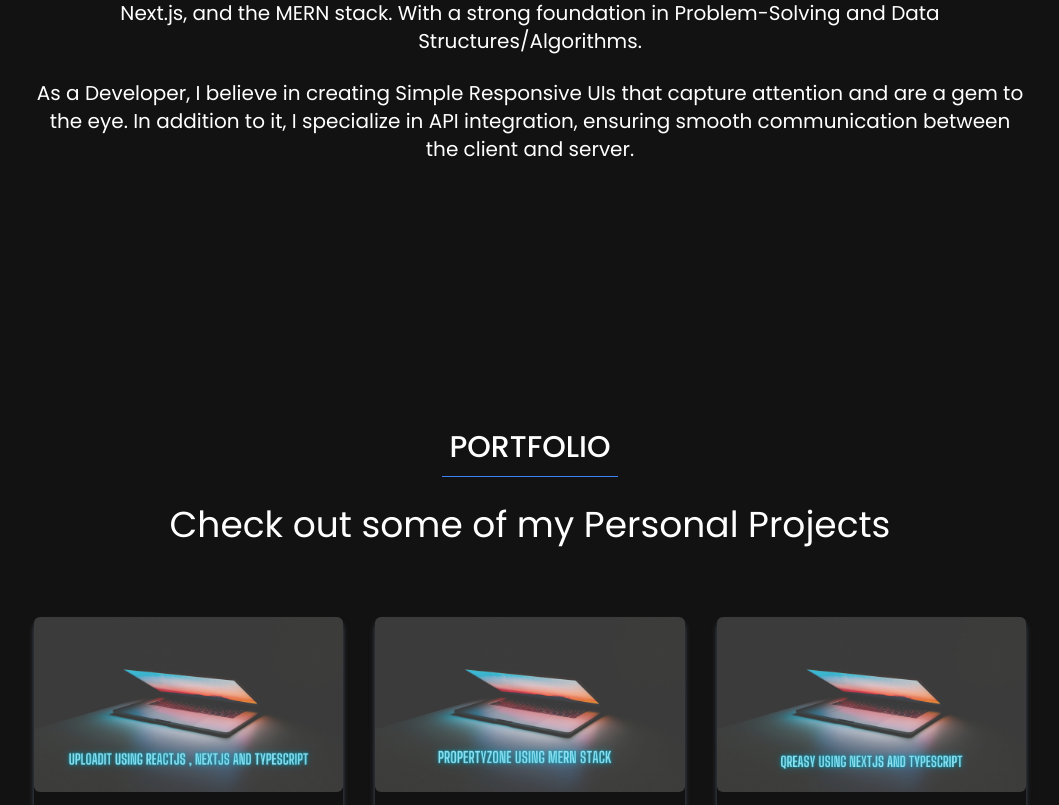
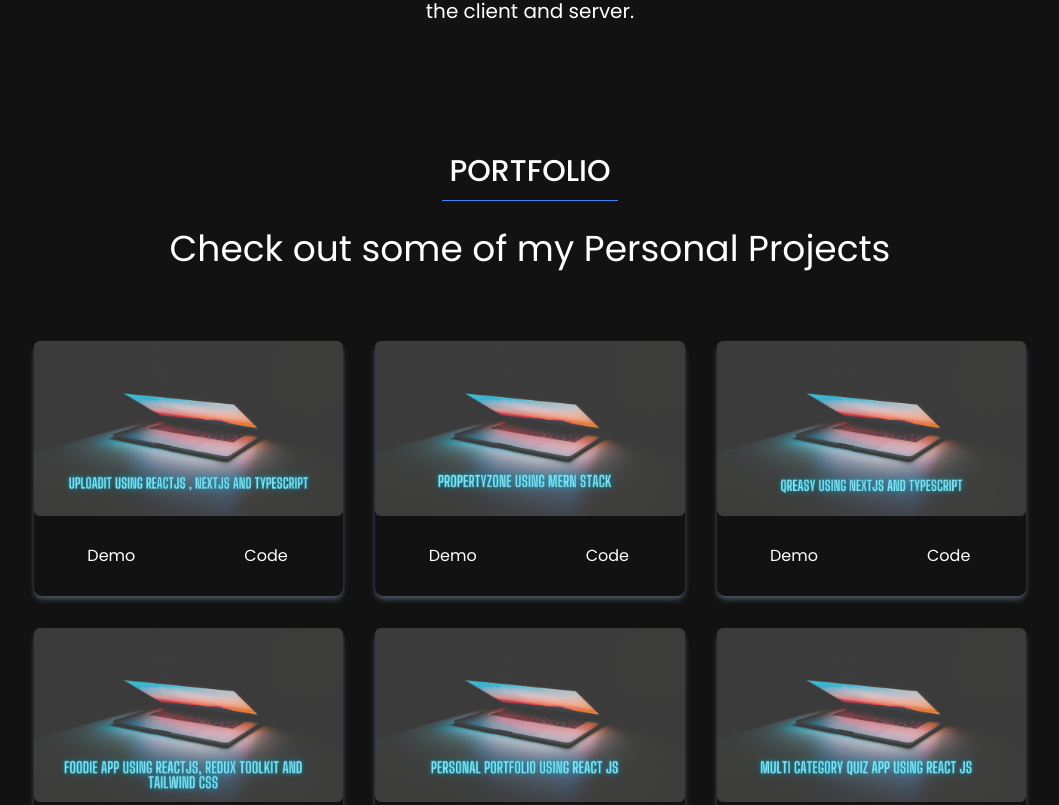
Before and after one commit to ankitbhatt885github/personalportfolio, a React (Create React App) app: page / in a window 1280 px wide. Shown: the part 955-1760 px from the top of the page, without its empty margins (110-1169 px from the left). Built offline with nearby package versions, Linux system fonts and the light colour scheme.

Commit message:
updated the UI

```diff
--- a/src/components/About.jsx
+++ b/src/components/About.jsx
@@ -7,7 +7,7 @@ const About = () => {
 
 
 
-    <div name="about" className="w-full h-screen text-white  ">
+    <div name="about" className="w-full text-white mt-24 ">
       <div className="max-w-screen-lg p-4 mx-auto flex flex-col justify-center w-full h-full ">
         <div className="pb-8">
         <div className="text-center">
--- a/src/components/Contact.jsx
+++ b/src/components/Contact.jsx
@@ -3,7 +3,7 @@ import React from "react";
 const Contact = () => {
     return (
 
-        <div name='contact' className="w-full h-screen   p-2 text-white">
+        <div name='contact' className="w-full h-screen mt-20  p-2 text-white">
             <div className="flex flex-col p-4 justify-center max-w-screen-lg mx-auto h-full">
                 <div className="pb-8">
                     <div className="text-center">
--- a/src/components/Experience.jsx
+++ b/src/components/Experience.jsx
@@ -100,7 +100,7 @@ const Experience = () => {
 
 
   return (
-    <div name='experience' className=" w-full h-full pt-10 md:pt-0">
+    <div name='experience' className=" w-full h-full pt-10 md:pt-0 mt-24">
 
       <div className="max-w-screen-lg mx-auto p-4 flex flex-col justify-center w-full h-full text-white">
         <div>
--- a/src/components/Portfolio.jsx
+++ b/src/components/Portfolio.jsx
@@ -78,7 +78,7 @@ const Portfolio = () => {
 
   ];
   return (
-    <div name="portfolio" className="  w-full text-white h-full mb-10 lg:mb-40 ">
+    <div name="portfolio" className="  w-full text-white  mb-10 lg:mb-40 mt-24">
 
       <div className="max-w-screen-lg p-4 mx-auto flex flex-col justify-center w-full h-full">
         <div className="pb-8">
--- a/src/components/Skillset.jsx
+++ b/src/components/Skillset.jsx
@@ -7,7 +7,7 @@ const Skillset = () => {
 
 
 
-        <div name="skillset" className="w-full h-screen   text-white   md:pt-0">
+        <div name="skillset" className="w-full mt-24  text-white   md:pt-0">
             <div className="max-w-screen-lg p-4 mx-auto flex flex-col justify-center w-full h-full">
                 <div className="pb-8">
                     <div className="text-center">
```
